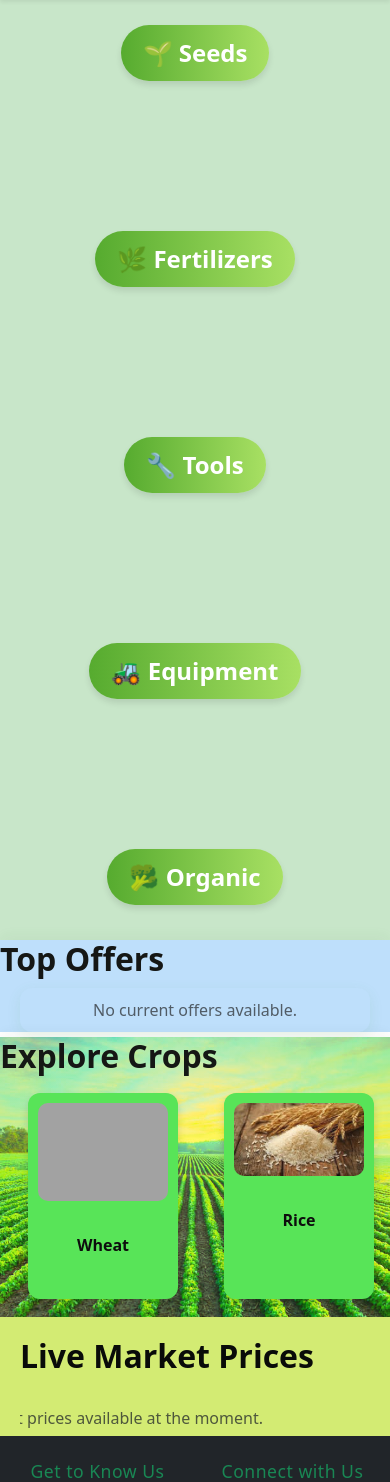
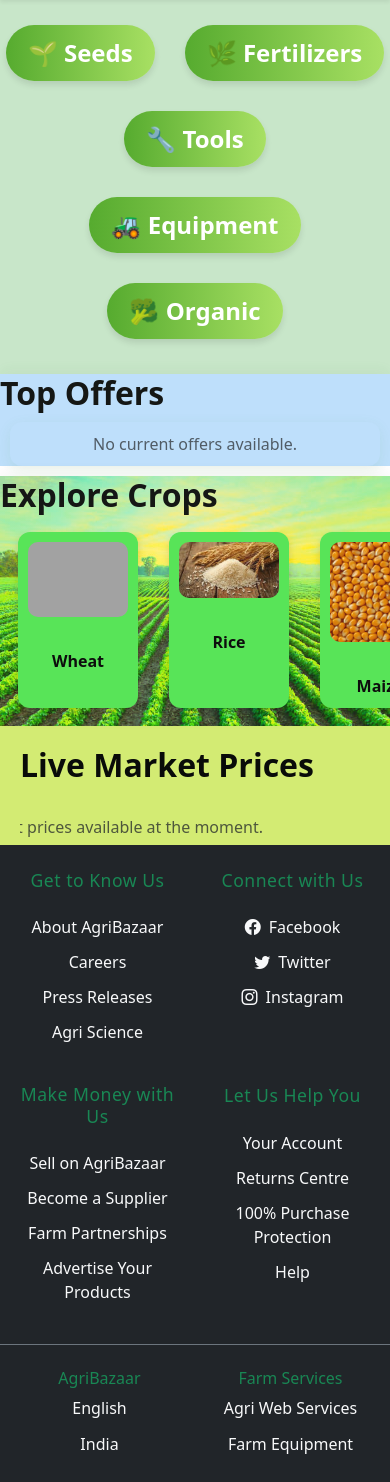
Before and after one commit to puttavijaykumar/Agribazaar, a Django app: page / in a window 390 px wide. Shown: the part 66-1548 px from the top of the page. After the commit the page ends 1520 px from the top, so only its background shows below. Run offline with Django 5.2, Linux system fonts and the light colour scheme; data that the repository does not hold is empty; some libraries are stand-ins or nearby versions; grey boxes are pictures that could not be loaded.

Commit message:
mobile view

```diff
--- a/static/css/styleH.css
+++ b/static/css/styleH.css
@@ -446,6 +446,65 @@
     color: #a8e063 !important;
     padding-left: 5px;
 }
+/* Adjacenting the home page according to mobile view */
+@media (max-width: 992px) {
+    .navbar-collapse {
+        padding-top: 1rem;
+    }
+
+    /* Make search bar full width and add some bottom margin for spacing */
+    .search-bar {
+        margin-bottom: 1rem;
+        width: 100% !important;
+        max-width: 100% !important;
+    }
+
+    .nav-item {
+        margin: 5px 0 !important;
+    }
+
+    .btn-login {
+        margin-left: 0 !important;
+    }
+
+    /* Adjust the massive gap between categories to fit smaller screens */
+    .categories {
+        gap: 20px; /* Reduced the gap from 140px to a more manageable 20px */
+    }
+}
+/* Additional tweaks for very small screens (phones) */
+@media (max-width: 480px) {
+    .news-card {
+        padding: 1rem;
+    }
+    .news-title {
+        font-size: 1.2rem;
+    }
+    .news-source {
+        flex-direction: column;
+        align-items: flex-start;
+        gap: 0.5rem;
+    }
+
+    /* Force the product grid to stack items vertically on small phones */
+    .product-grid {
+        grid-template-columns: 1fr; /* Changed to a single column to stack items */
+        gap: 1rem; /* Adjust gap for better spacing */
+        margin: 10px; /* Add margin to prevent sticking to edges */
+        padding: 10px; /* Adjust padding */
+    }
+
+    /* Ensure the crop cards don't have too much space between them */
+    .crop-scroll {
+        gap: 15px; /* Reduced the gap for a tighter fit on mobile */
+        padding: 10px;
+    }
+
+    /* Make the crop card width more flexible for smaller screens */
+    .crop-scroll a {
+        width: 120px; /* Adjusted width to ensure more cards are visible */
+    }
+}
 
 @media (max-width: 768px) {
     .footer-section {
```
